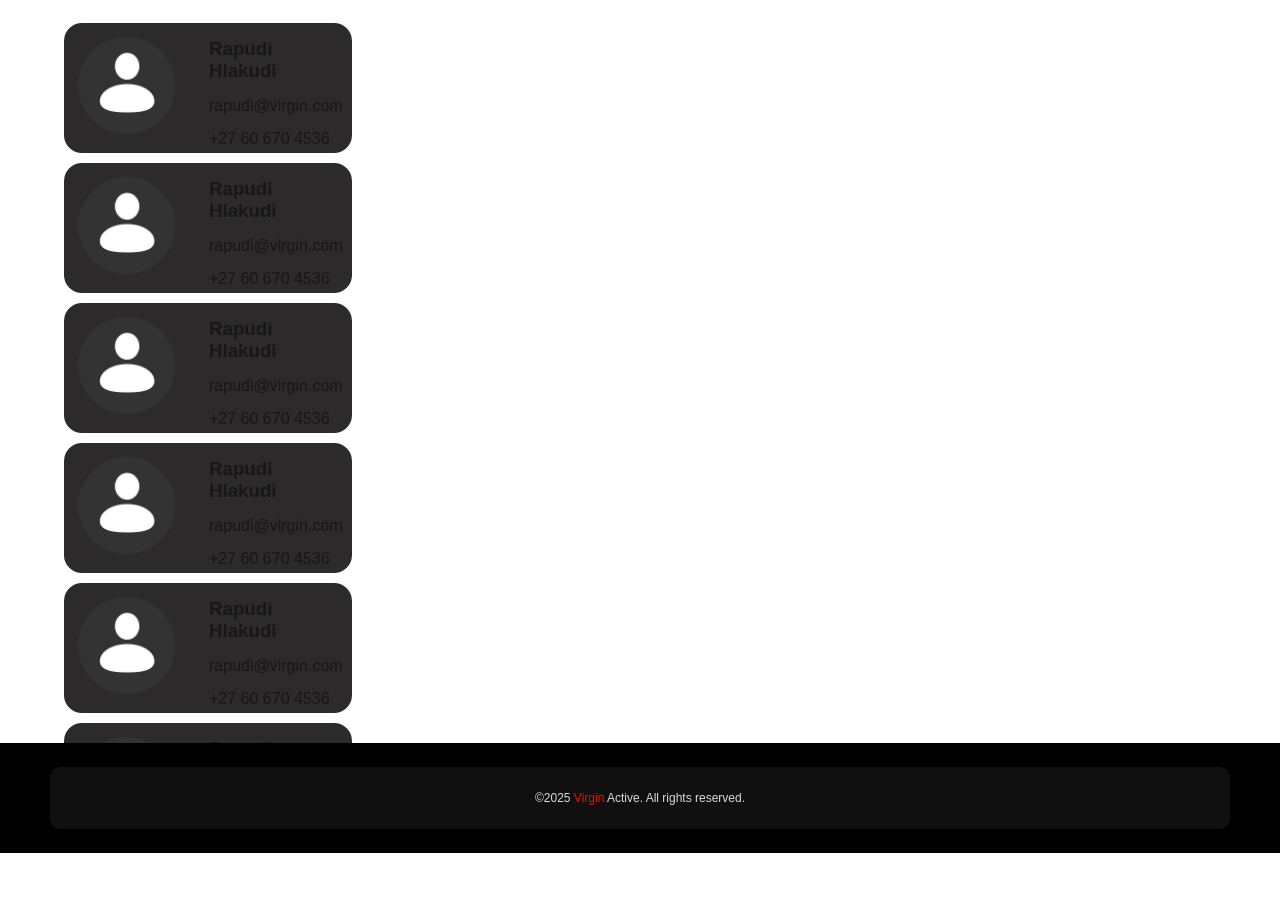
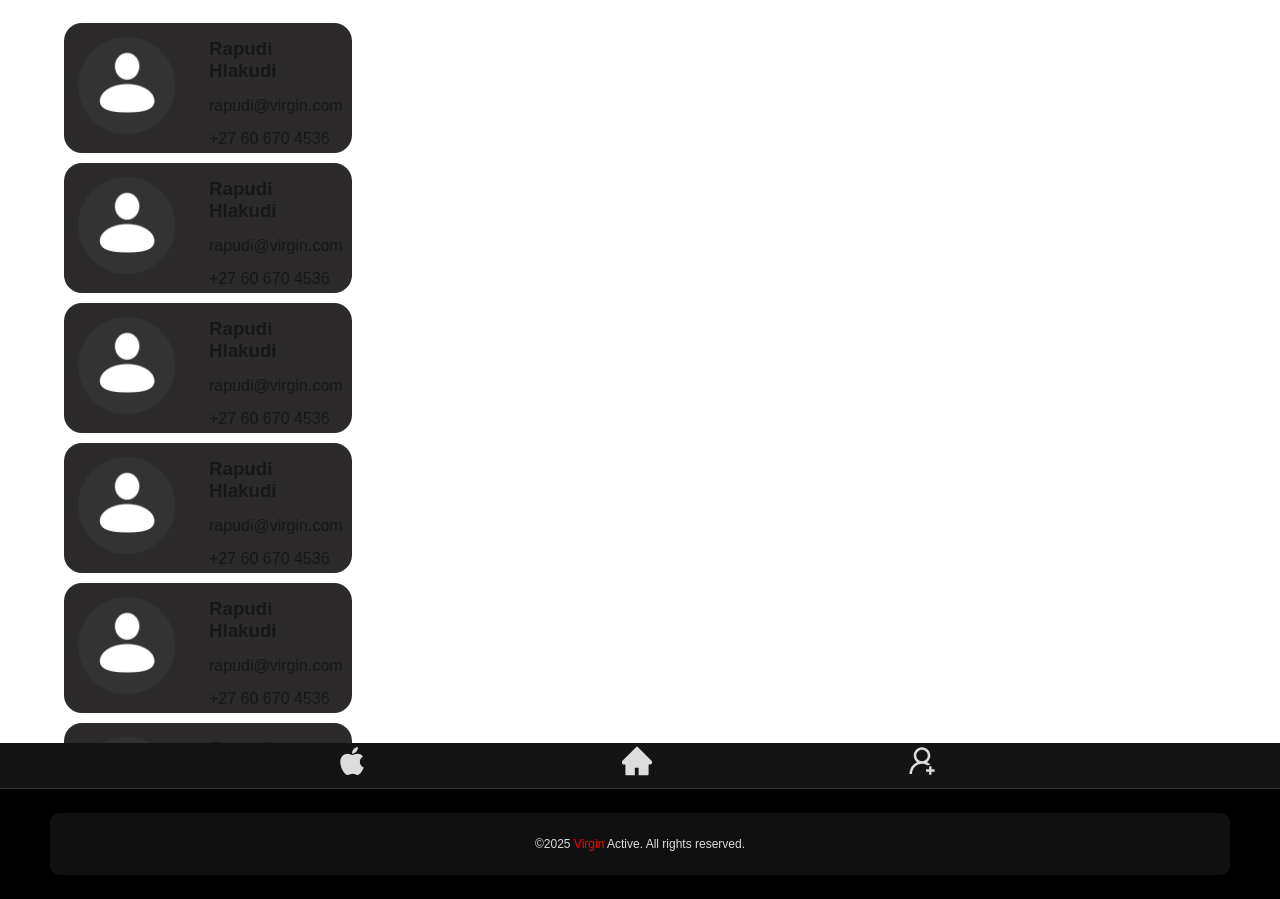
Before and after one commit to hlakudi200/FrontEndApplication, a Next.js app: page /trainer/dashboard in a window 1280 px wide. Before the commit the page ends 853 px from the top, so only its background shows below. Built offline with nearby package versions, Linux system fonts and the light colour scheme.

Commit message:
Menu Compoent Without all routes

```diff
--- /dev/null
+++ b/src/_components/Menu/menu.tsx
@@ -0,0 +1,57 @@
+"use client";
+import React, { useState } from "react";
+import type { MenuProps } from "antd";
+import { Menu } from "antd";
+import { useRouter } from "next/navigation";
+import { AppleFilled, HomeFilled, UserAddOutlined } from "@ant-design/icons";
+
+type MenuItem = Required<MenuProps>["items"][number];
+
+const items: MenuItem[] = [
+  {
+    key: "/landing/markerting/about",
+    icon: (
+      <AppleFilled
+        style={{ fontSize: 30, marginLeft: 100, marginRight: 100 }}
+      />
+    ),
+  },
+  {
+    key: "/trainer",
+    icon: (
+      <HomeFilled style={{ fontSize: 30, marginLeft: 100, marginRight: 100 }} />
+    ),
+  },
+
+  {
+    key: "/landing/markerting/contact",
+    icon: (
+      <UserAddOutlined
+        style={{ fontSize: 30, marginLeft: 100, marginRight: 100 }}
+      />
+    ),
+  },
+];
+
+const CustomMenu = () => {
+  const router = useRouter();
+  const [current, setCurrent] = useState("/landing/markerting/home");
+
+  const onClick: MenuProps["onClick"] = (e) => {
+    console.log("click ", e);
+    setCurrent(e.key);
+    router.push(e.key);
+  };
+
+  return (
+    <Menu
+      onClick={onClick}
+      selectedKeys={[current]}
+      mode="horizontal"
+      items={items}
+      style={{ justifyContent: "center" }}
+    />
+  );
+};
+
+export default CustomMenu;
--- a/src/_components/landingCard/landingCard.tsx
+++ b/src/_components/landingCard/landingCard.tsx
@@ -12,7 +12,7 @@ interface ICardDetails {
 }
 const LandingCard = (cardDetails: ICardDetails) => {
   return (
-    <Link href={cardDetails.src} className={styles.cardLink}>
+    <Link href={cardDetails.route} className={styles.cardLink}>
       <div
         className={styles.cardContainer}
         style={{ backgroundImage: `url('${cardDetails.src}')` }}
--- a/src/app/trainer/dashboard/page.tsx
+++ b/src/app/trainer/dashboard/page.tsx
@@ -1,10 +1,12 @@
 import React from 'react'
 import styles from './styles.module.css'
 import ClientCard from '@/_components/client-card/client-card';
-
+import Menu from '@/_components/Menu/menu';
 function TrainerDashBoard() {
   return (
-    <div id='IouterContainer' className={styles.outerContainer}>
+    <>
+
+     <div id='IouterContainer' className={styles.outerContainer}>
         <div id='IleftContainer' className={styles.leftContainerr}>
           <ClientCard clientName='Rapudi Hlakudi' clientEmail='rapudi@virgin.com' clientContactNo='+27 60 670 4536' imageSrc='/images/user.png'/>
           <ClientCard clientName='Rapudi Hlakudi' clientEmail='rapudi@virgin.com' clientContactNo='+27 60 670 4536' imageSrc='/images/user.png'/>
@@ -16,7 +18,11 @@ function TrainerDashBoard() {
         </div>
         <div id='ImiddleContainer' className={styles.middleContainer}></div>
         <div id='IrightContainer' className={styles.rightContainer}></div>
+
     </div>
+    <Menu/>
+    </>
+
 
   )
 }
--- a/src/app/trainer/page.tsx
+++ b/src/app/trainer/page.tsx
@@ -10,7 +10,7 @@ const Landing= () => {
   const cardData = [
     {
       title: "Manage Clients.",
-      route: "",
+      route: "/trainer/dashboard",
       src: "/images/Tab1.jpg",
     },
     {
```
Also changed, not shown: src/_components/Menu/styles/styles.module.css (added, +7 -0 lines).
